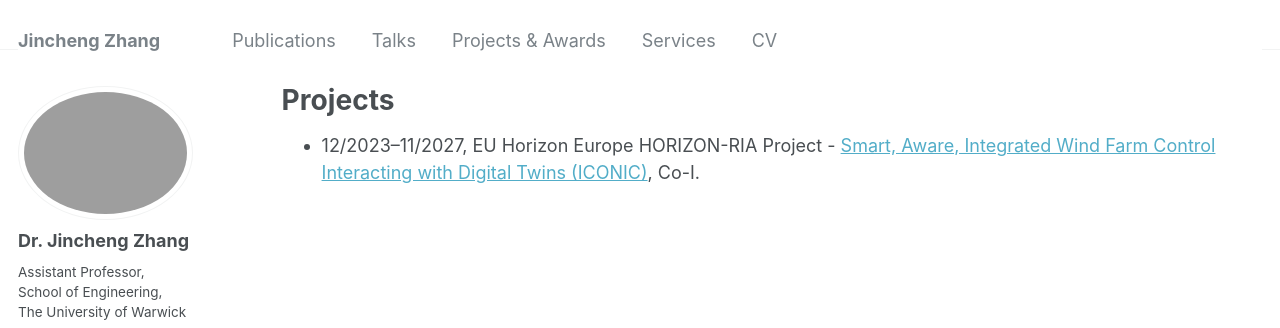
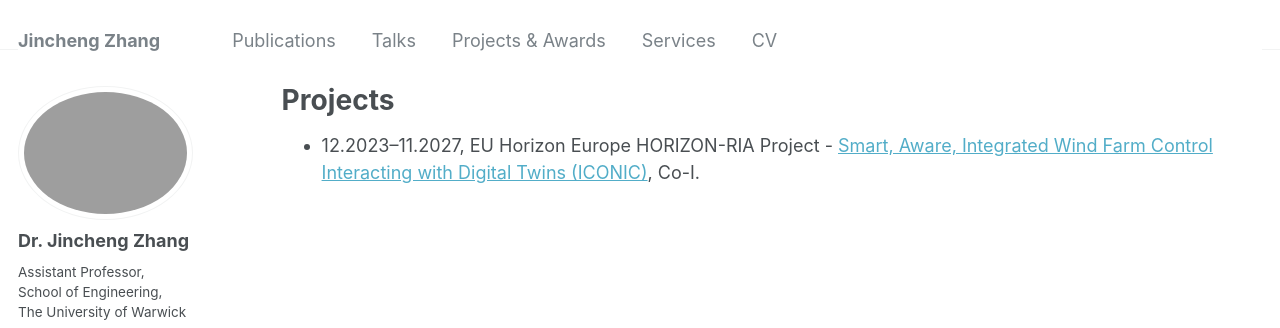
Before and after one commit to zhangxcii/zhangxcii.github.io, a Jekyll site: the page built from _pages/projects.md, in a window 1280 px wide. Shown: the top 328 px of the page. Built offline with Jekyll 4.4.1, drawn with Linux system fonts in a browser that asks for light colours; some web fonts are replaced.

```diff
--- a/_pages/projects.md
+++ b/_pages/projects.md
@@ -5,4 +5,4 @@ permalink: /projects/
 author_profile: true
 ---
 
-- 12/2023–11/2027, EU Horizon Europe HORIZON-RIA Project - [Smart, Aware, Integrated Wind Farm Control Interacting with Digital Twins (ICONIC)](https://www.iconicwind.org), Co-I.
+- 12.2023–11.2027, EU Horizon Europe HORIZON-RIA Project - [Smart, Aware, Integrated Wind Farm Control Interacting with Digital Twins (ICONIC)](https://www.iconicwind.org), Co-I.
```
